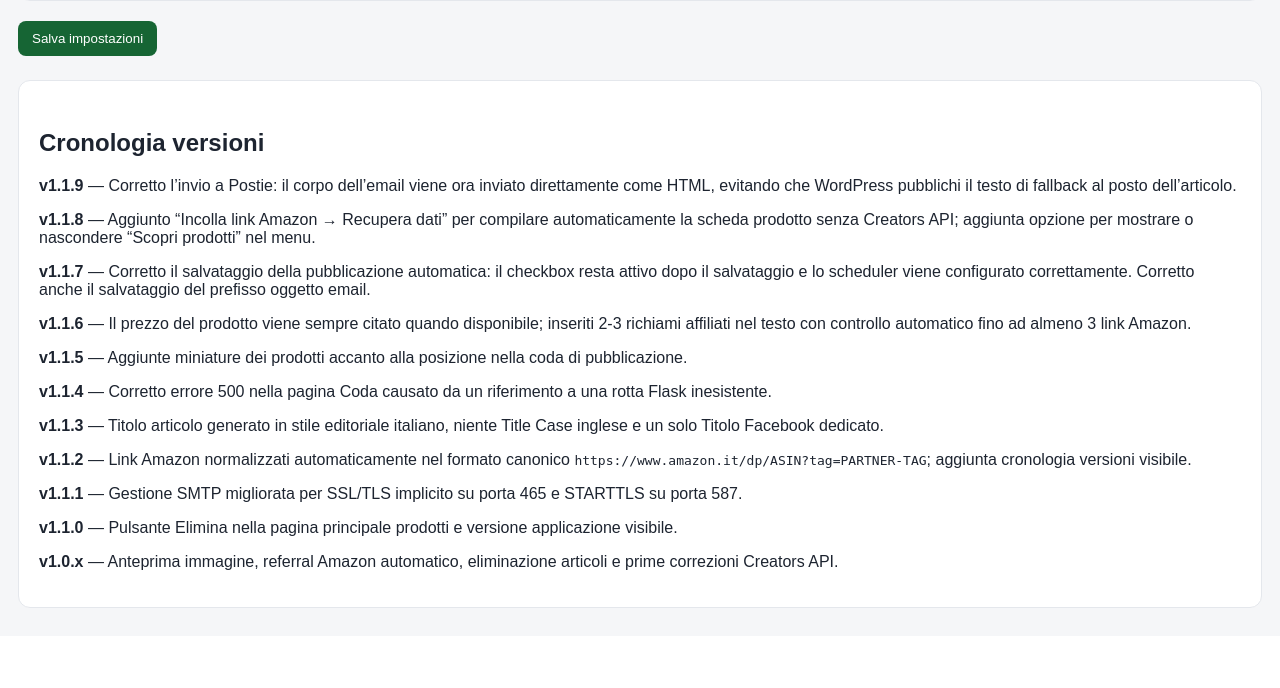
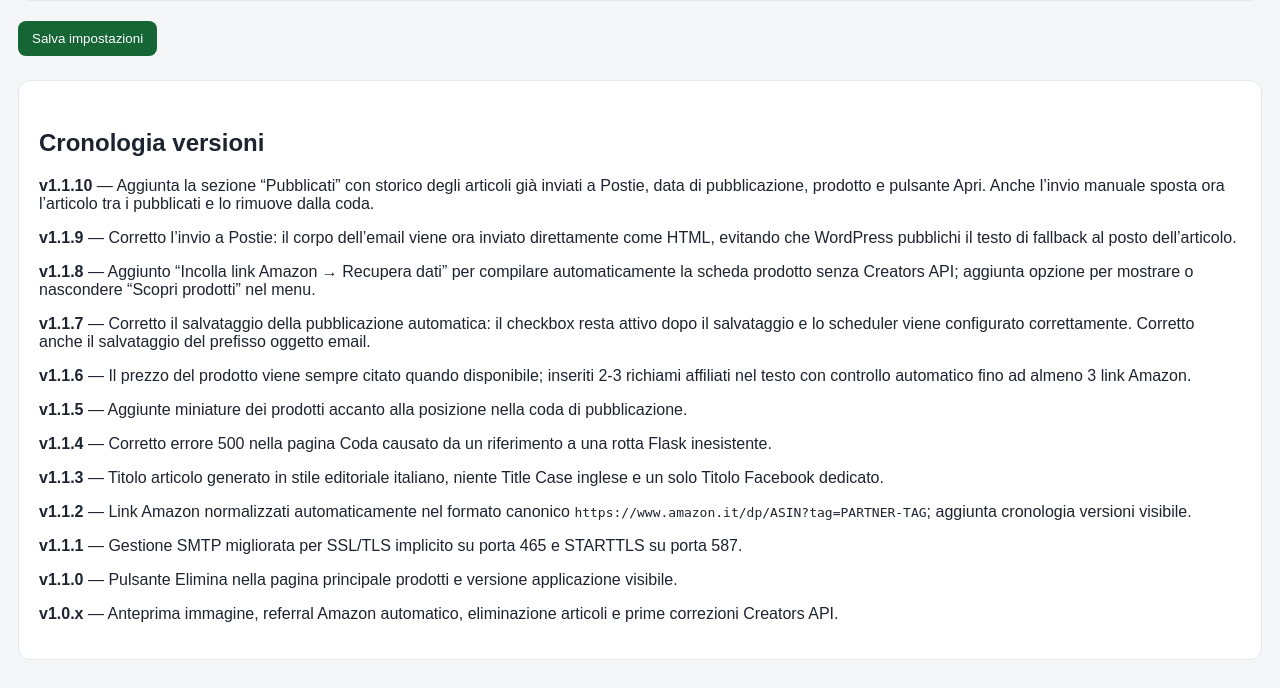
Before and after one commit to Niki206cc/amazonwp, a Flask app: page /settings in a window 1280 px wide. Shown: the part 1722-2410 px from the top of the page. Before the commit the page ends 2330 px from the top, so only its background shows below. Run offline with Flask 3, Linux system fonts and the light colour scheme; data comes from the database, SQL or seed files in the repository.

Commit message:
Aggiorna cronologia alla v1.1.10

```diff
--- a/templates/settings.html
+++ b/templates/settings.html
@@ -31,6 +31,7 @@
 </form>
 <section class="panel" style="margin-top:24px">
   <h2>Cronologia versioni</h2>
+  <p><strong>v1.1.10</strong> — Aggiunta la sezione “Pubblicati” con storico degli articoli già inviati a Postie, data di pubblicazione, prodotto e pulsante Apri. Anche l’invio manuale sposta ora l’articolo tra i pubblicati e lo rimuove dalla coda.</p>
   <p><strong>v1.1.9</strong> — Corretto l’invio a Postie: il corpo dell’email viene ora inviato direttamente come HTML, evitando che WordPress pubblichi il testo di fallback al posto dell’articolo.</p>
   <p><strong>v1.1.8</strong> — Aggiunto “Incolla link Amazon → Recupera dati” per compilare automaticamente la scheda prodotto senza Creators API; aggiunta opzione per mostrare o nascondere “Scopri prodotti” nel menu.</p>
   <p><strong>v1.1.7</strong> — Corretto il salvataggio della pubblicazione automatica: il checkbox resta attivo dopo il salvataggio e lo scheduler viene configurato correttamente. Corretto anche il salvataggio del prefisso oggetto email.</p>
```
